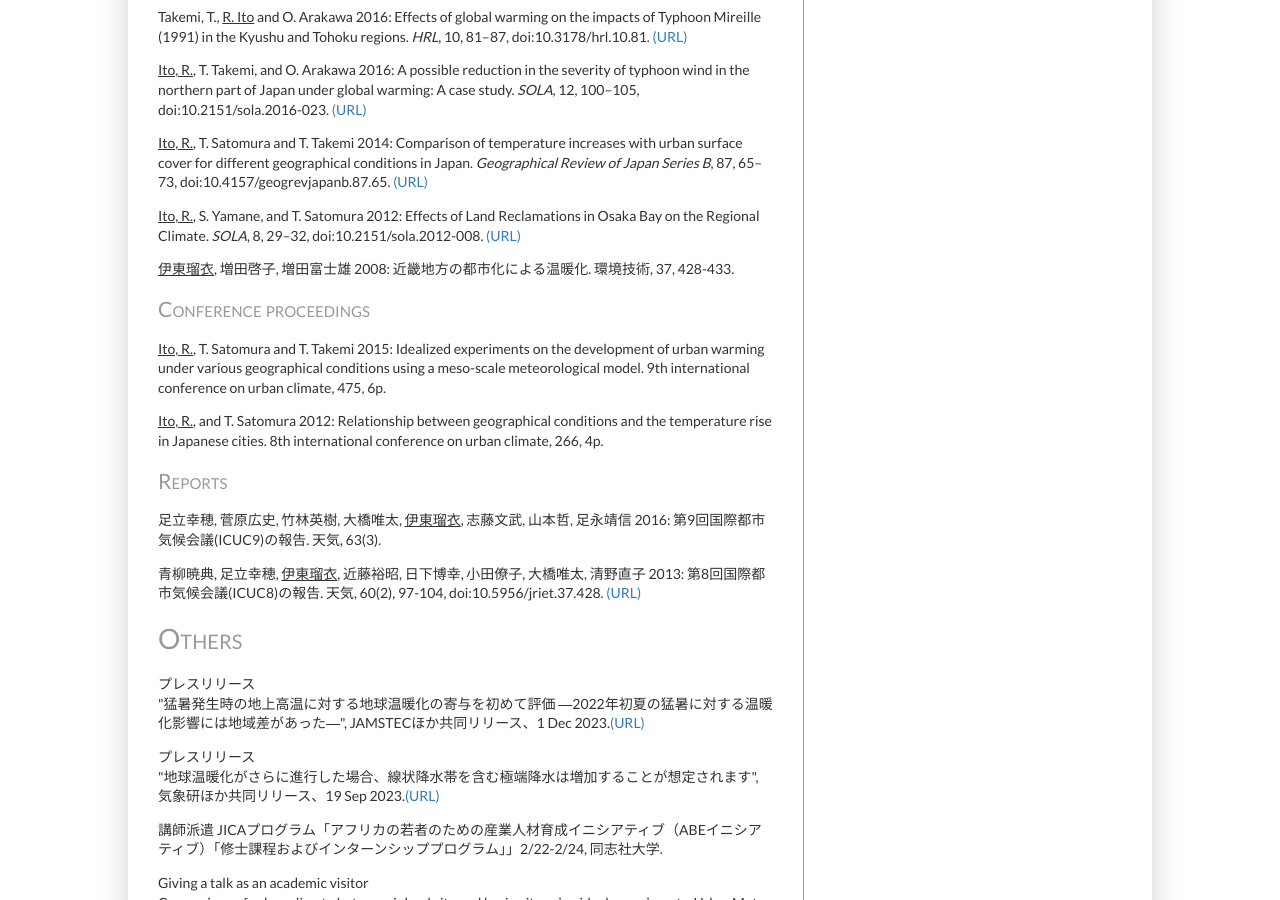
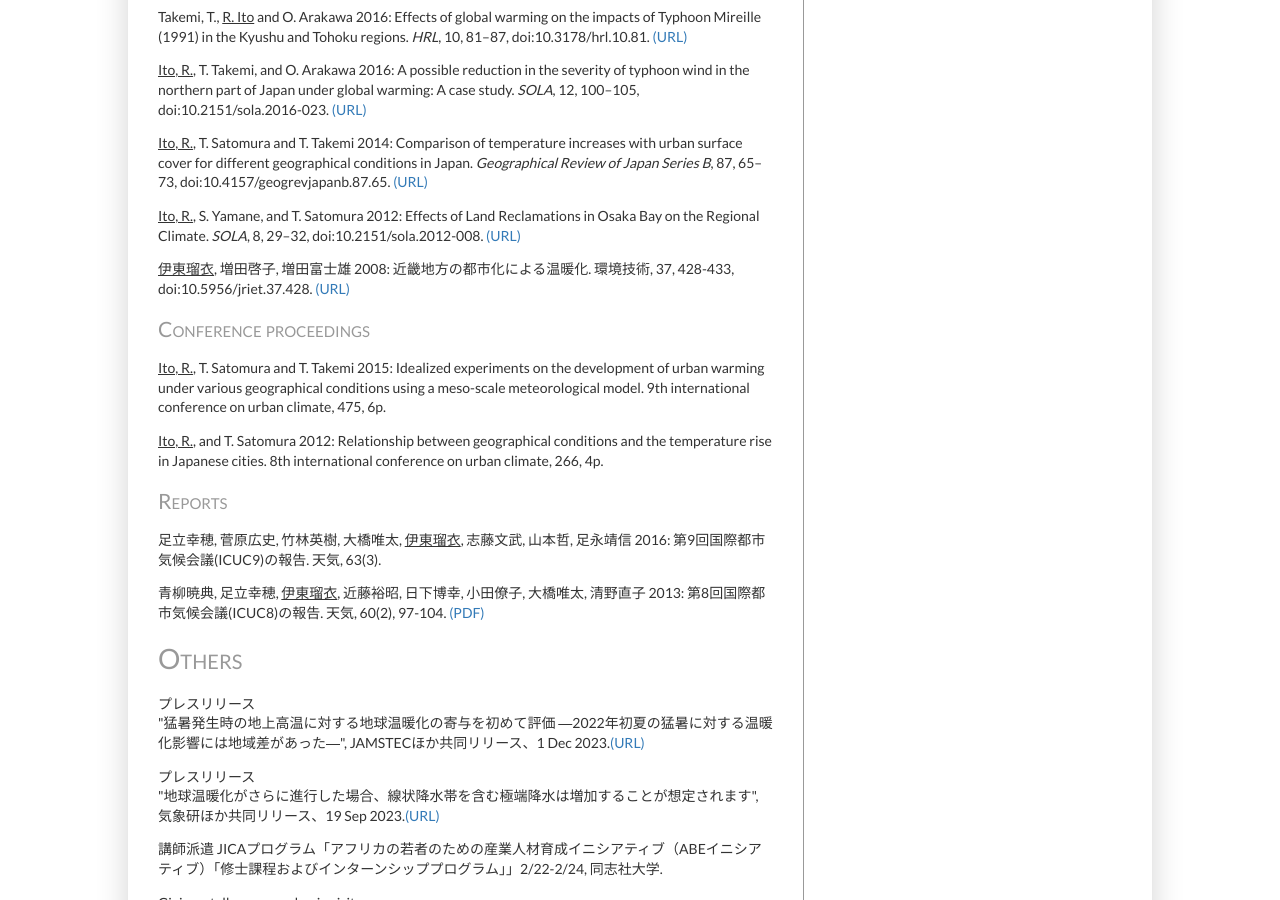
Before and after one commit to rui-climbiz/rui-climbiz.github.io, a Jekyll site: the page built from publications.html, in a window 1280 px wide and 900 px high, scrolled down 2311 px. Built offline with Jekyll 4.4.1, drawn with Linux system fonts in a browser that asks for light colours.

Commit message:
Update publications.html

```diff
--- a/publications.html
+++ b/publications.html
@@ -39,13 +39,13 @@
 <p><u>Ito, R.</u>, T. Takemi, and O. Arakawa 2016: A possible reduction in the severity of typhoon wind in the northern part of Japan under global warming: A case study. <i>SOLA</i>, 12, 100–105, doi:10.2151/sola.2016-023. <a href="https://www.jstage.jst.go.jp/article/sola/12/0/12_2016-023/_article">(URL)</a></p>
 <p><u>Ito, R.</u>, T. Satomura and T. Takemi 2014: Comparison of temperature increases with urban surface cover for different geographical conditions in Japan. <i>Geographical Review of Japan Series B</i>, 87, 65–73, doi:10.4157/geogrevjapanb.87.65. <a href="https://www.jstage.jst.go.jp/article/geogrevjapanb/87/1/87_870105/_article">(URL)</a></p>
 <p><u>Ito, R.</u>, S. Yamane, and T. Satomura 2012: Effects of Land Reclamations in Osaka Bay on the Regional Climate. <i>SOLA</i>, 8, 29–32, doi:10.2151/sola.2012-008. <a href="http://www.jstage.jst.go.jp/article/sola/8/0/8_0_29/_article">(URL)</a></p>
-<p><u>伊東瑠衣</u>, 増田啓子, 増田富士雄 2008: 近畿地方の都市化による温暖化. 環境技術, 37, 428-433.</p>
+<p><u>伊東瑠衣</u>, 増田啓子, 増田富士雄 2008: 近畿地方の都市化による温暖化. 環境技術, 37, 428-433, doi:10.5956/jriet.37.428. <a href="https://doi.org/10.5956/jriet.37.428">(URL)</a></p>
 <h2>Conference proceedings</h2>
 <p><u>Ito, R.</u>, T. Satomura and T. Takemi 2015: Idealized experiments on the development of urban warming under various geographical conditions using a meso-scale meteorological model. 9th international conference on urban climate, 475, 6p.</p>
 <p><u>Ito, R.</u>, and T. Satomura 2012: Relationship between geographical conditions and the temperature rise in Japanese cities. 8th international conference on urban climate, 266, 4p.</p>
 <h2>Reports</h2>
 <p>足立幸穂, 菅原広史, 竹林英樹, 大橋唯太, <u>伊東瑠衣</u>, 志藤文武, 山本哲, 足永靖信 2016: 第9回国際都市気候会議(ICUC9)の報告. 天気, 63(3).</p>
-<p>青柳暁典, 足立幸穂, <u>伊東瑠衣</u>, 近藤裕昭, 日下博幸, 小田僚子, 大橋唯太, 清野直子 2013: 第8回国際都市気候会議(ICUC8)の報告. 天気, 60(2), 97-104, doi:10.5956/jriet.37.428. <a href="https://doi.org/10.5956/jriet.37.428.">(URL)</a></p>
+<p>青柳暁典, 足立幸穂, <u>伊東瑠衣</u>, 近藤裕昭, 日下博幸, 小田僚子, 大橋唯太, 清野直子 2013: 第8回国際都市気候会議(ICUC8)の報告. 天気, 60(2), 97-104. <a href="https://dl.ndl.go.jp/view/prepareDownload?itemId=info%3Andljp%2Fpid%2F10609564">(PDF)</a></p>
 <!-- <h1>Presentations</h1>
 <h2>International</h2>
 <p>S. Sugimoto, A. Yamazaki, <u>R. Ito</u>, and  C. Suzuki 2026: Development of a Framework for Diagnosing the Factors Responsible for Extreme Precipitation: the Post-event Understanding System Using Large-ensemble Simulations for Extremes (PULSE). AOGS, AS50-A006, Fukuoka, X AUG.</p>
```
